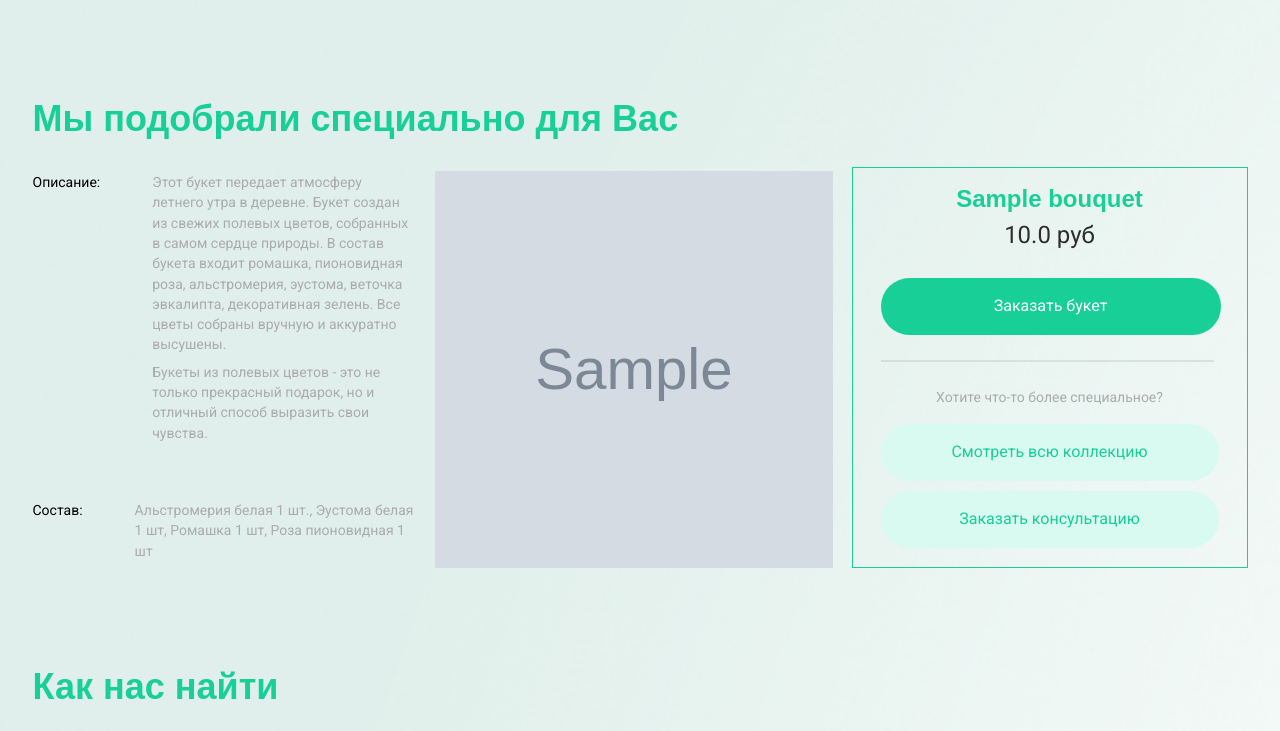
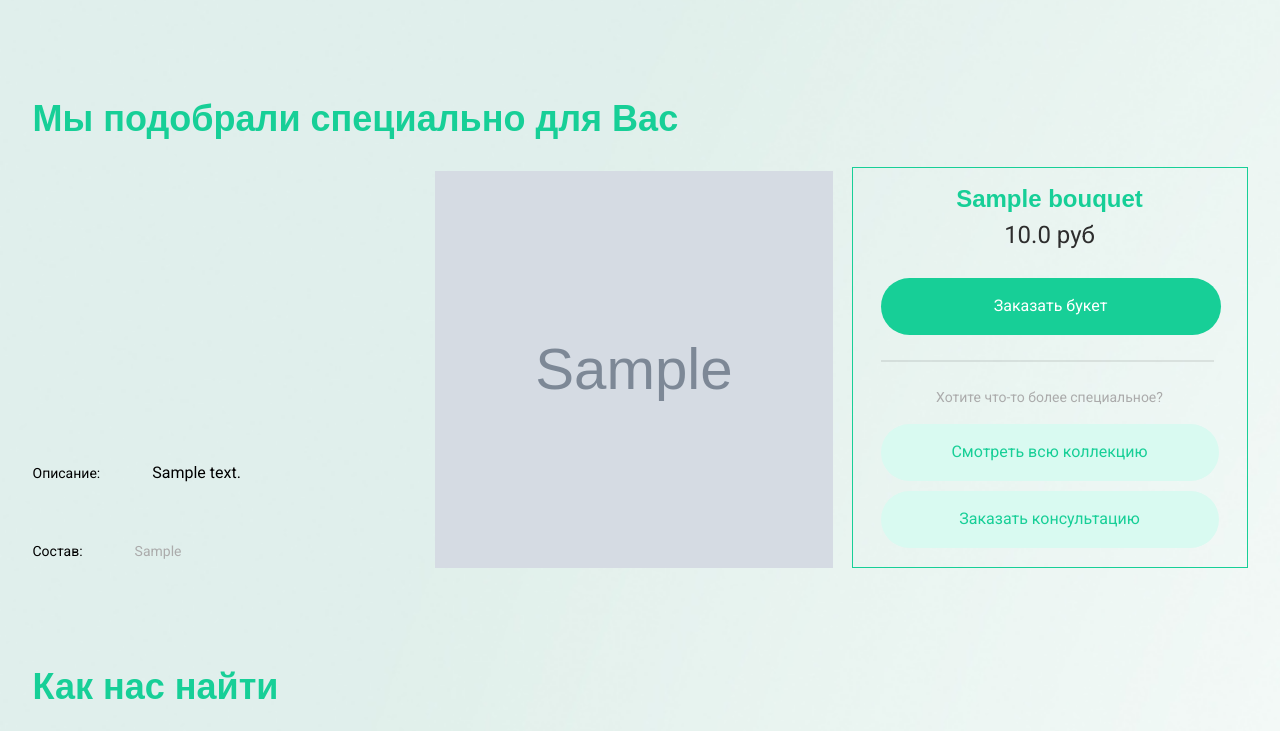
Before and after one commit to MaxHC-vlop/FlowerShop, a Django app: template templates/result.html in a window 1280 px wide. Shown: the part 50-781 px from the top of the page. Run offline with Django 4.2, Linux system fonts and the light colour scheme; the template is opened without the code that fills it: values that come from a table or form of the project are taken from there, others are empty; tables that the repository leaves empty hold one stand-in row (values such as "Sample post"); grey boxes marked "Sample" are stand-in pictures; parts of the project's set-up code (start-up, migrations or seed data) failed here and were passed over; some web fonts are replaced.

Commit message:
Updated quiz result template

```diff
--- a/templates/result.html
+++ b/templates/result.html
@@ -11,19 +11,14 @@
             <div class="card__elems ">
               <span class="card__elems_intro">Описание:</span>
               <div class="card__items">
-								<p class="card__items_text card__items_text__first">
-									Этот букет передает атмосферу летнего утра в деревне. Букет создан из свежих полевых цветов, собранных в самом сердце природы. В состав букета входит ромашка, пионовидная роза, альстромерия, эустома, веточка эвкалипта, декоративная зелень. Все цветы собраны вручную и аккуратно высушены.
-								</p>
-								<p class="card__items_text">
-									Букеты из полевых цветов - это не только прекрасный подарок, но и отличный способ выразить свои чувства.
-								</p>
+                {{ bouquet.description  | safe }}
               </div>
             </div>
             <div class="card__elems ">
               <span class="card__elems_intro">Состав:</span>
               <div class="card__items">
                 <p class="card__items_text card__items_text__first">
-									Альстромерия белая 1 шт., Эустома белая 1 шт, Ромашка 1 шт, Роза пионовидная 1 шт
+                  {{ bouquet.composition | safe }}
                 </p>
 
               </div>
@@ -33,8 +28,10 @@
           <div class="result__items">
             <div class="title result__items_title">{{ bouquet.bouquet_name }}</div>
             <div class="result__items_price">{{ bouquet.price }} руб</div>
+            <form action="{% url 'order' slug=bouquet.id %}">
               <button class="btn result__items_btn">Заказать букет</button>
-						<hr class="result__items_line" />
+            </form>
+            <hr class="result__items_line"/>
             <div class="result__items_intro">Хотите что-то более специальное?</div>
             <div class="result__items_block">
               <button class="btn largeBtn result__items_block__btn">Смотреть всю коллекцию</button>
@@ -66,7 +63,8 @@
           </div>
           <img src="{% static 'img/contactsImg.jpg' %}" alt="contactsImg" class="contacts__img">
           <div class="contacts__map">
-						<script type="text/javascript" charset="utf-8" async src="https://api-maps.yandex.ru/services/constructor/1.0/js/?um=constructor%3Af39d7a7f1829359b6ffe21ab6356fcaeace17d528d6522dba8772f885c8b1a7d&amp;width=398&amp;height=316&amp;lang=ru_RU&amp;scroll=true"></script>
+            <script type="text/javascript" charset="utf-8" async
+                    src="https://api-maps.yandex.ru/services/constructor/1.0/js/?um=constructor%3Af39d7a7f1829359b6ffe21ab6356fcaeace17d528d6522dba8772f885c8b1a7d&amp;width=398&amp;height=316&amp;lang=ru_RU&amp;scroll=true"></script>
           </div>
         </div>
         <button class="btn contacts__btn">Заказать доставку</button>
```
Lines whose indentation alone changed are shown as unchanged.
